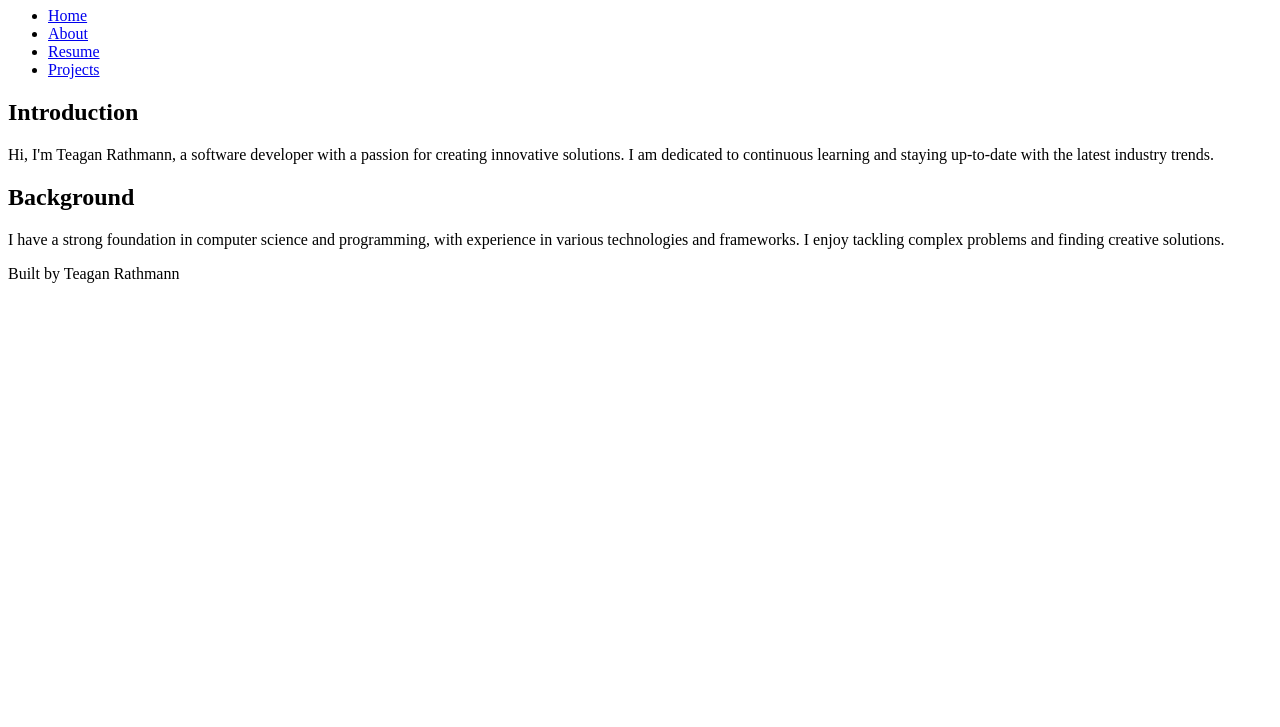
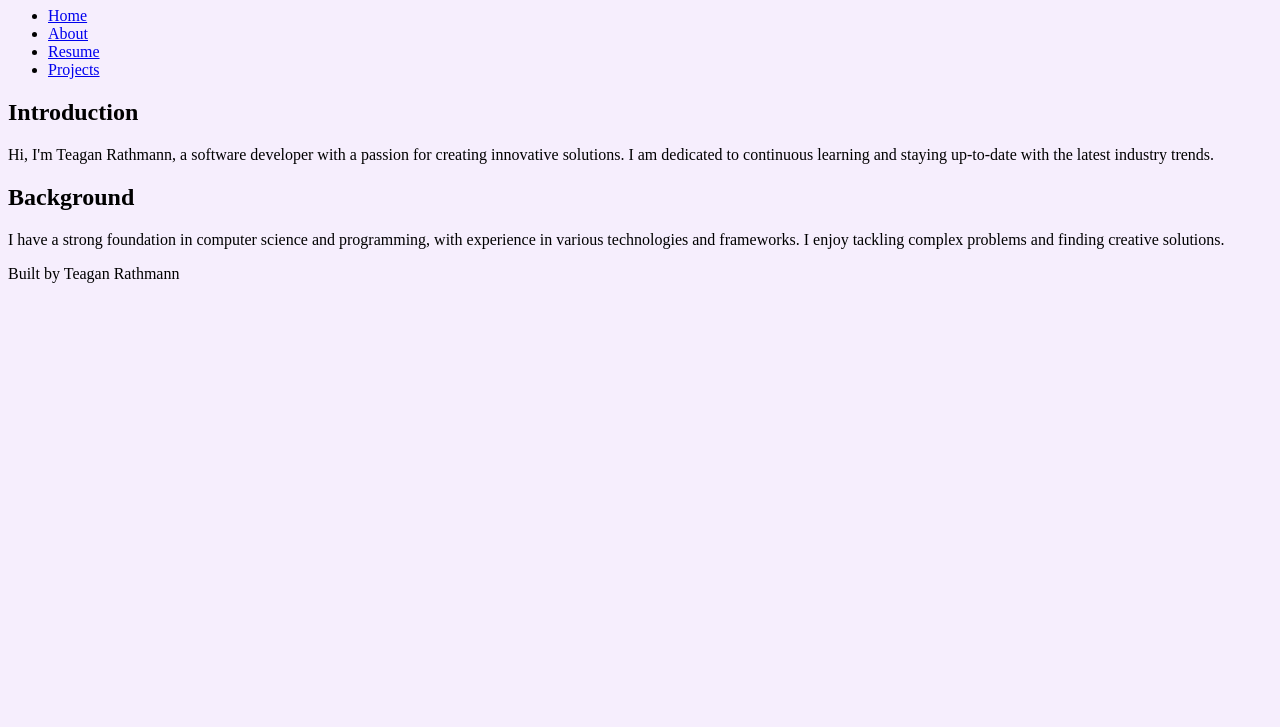
Before and after one commit to teaganrathmann/Teagan-Rathmann, a plain HTML site: page about.html in a window 1280 px wide. Shown: the part 73-800 px from the top of the page. Drawn offline with Linux system fonts and the light colour scheme.

Commit message:
Final Iteration of Multi-Page Website for Code-Along

```diff
--- a/about.html
+++ b/about.html
@@ -3,6 +3,7 @@
 <head>
     <meta charset="UTF-8">
     <meta name="viewport" content="width=device-width, initial-scale=1.0">
+    <link rel="stylesheet" href="styles.css">
     <title>About Me</title>
 </head>
 <body>
--- /dev/null
+++ b/styles.css
@@ -0,0 +1,14 @@
+/* Styles By Teagan Rathmann */
+/*Color Palette
+/* Color Theme Swatches in Hex
+.Miami-South-Beach-1-hex { color: #F6EEFD; }
+.Miami-South-Beach-2-hex { color: #65ADDF; }
+.Miami-South-Beach-3-hex { color: #250908; }
+.Miami-South-Beach-4-hex { color: #C95B64; }
+.Miami-South-Beach-5-hex { color: #802129; }
+*/
+
+/* GLOBAL (base) MOBILE FIRST */
+body{
+    background-color: #F6EEFD;
+}
```
Also changed, not shown: index.html (+1 -0 lines), projects.html (+1 -0 lines), resume.html (+1 -0 lines), 1 other file.
